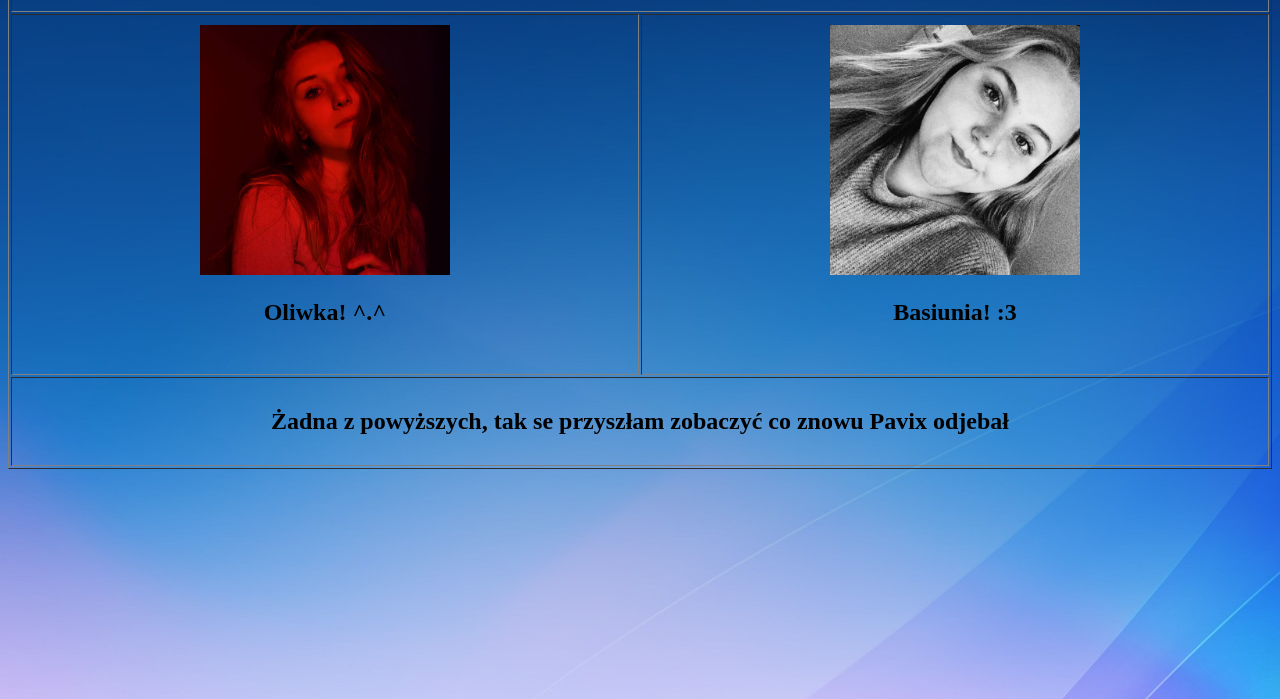
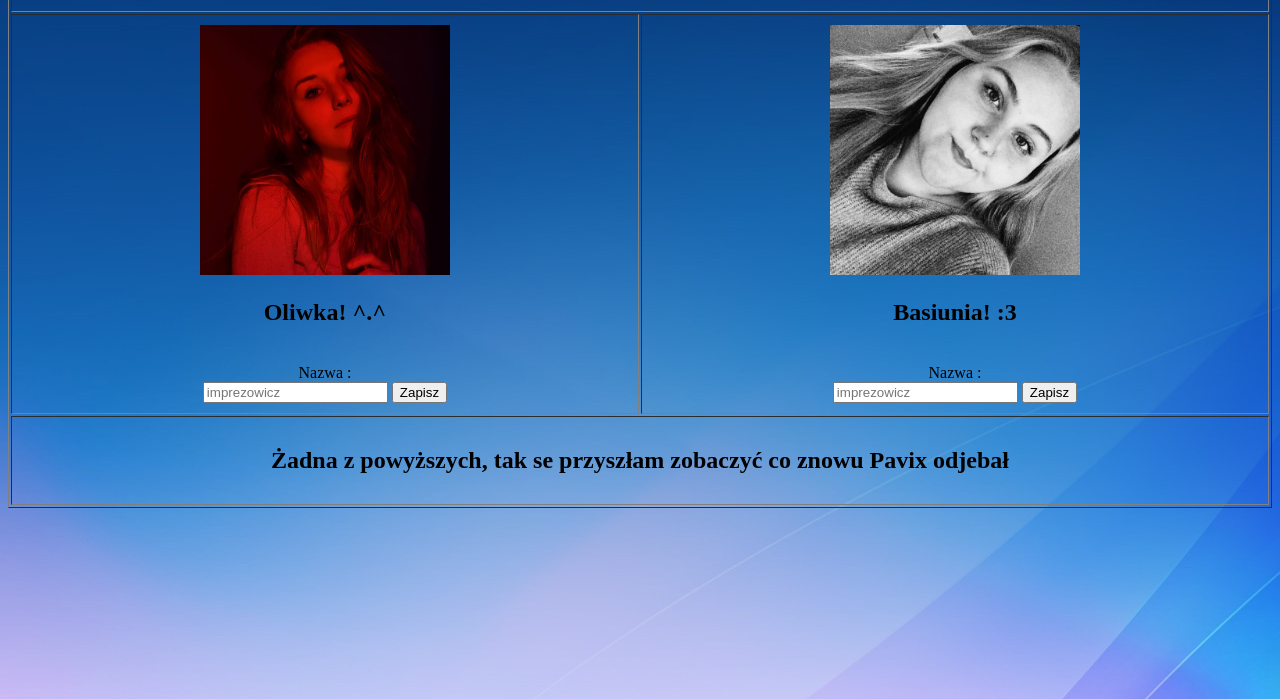
Before and after one commit to PawelKrezel/18, a plain HTML site: page index.html in a window 1280 px wide. Shown: the part 101-800 px from the top of the page. Drawn offline with Linux system fonts and the light colour scheme.

Commit message:
Update index.html

```diff
--- a/index.html
+++ b/index.html
@@ -14,11 +14,18 @@
 	<th colspan="2"><h1>Kto Ty taki?</h1></th>
 	<tr><td width="50%">
 		<img src="oli.jpg" width="250px" height=250px"><br><h2>Oliwka! ^.^</h2><br>
-
+		<form method="POST">
+			Nazwa :<br>
+			<input type="text" name="nazwa" placeholder="imprezowicz"> <input type="submit" value="Zapisz">
+		</form>
 	</td>
 
 	<td width="50%">
 		<img src="basi.jpg"  width=250px" height=250px"><br><h2>Basiunia! :3</h2><br>
+		<form method="POST">
+			Nazwa :<br>
+			<input type="text" name="nazwa" placeholder="imprezowicz"> <input type="submit" value="Zapisz">
+		</form>
 
 	</td></tr>
 
```
